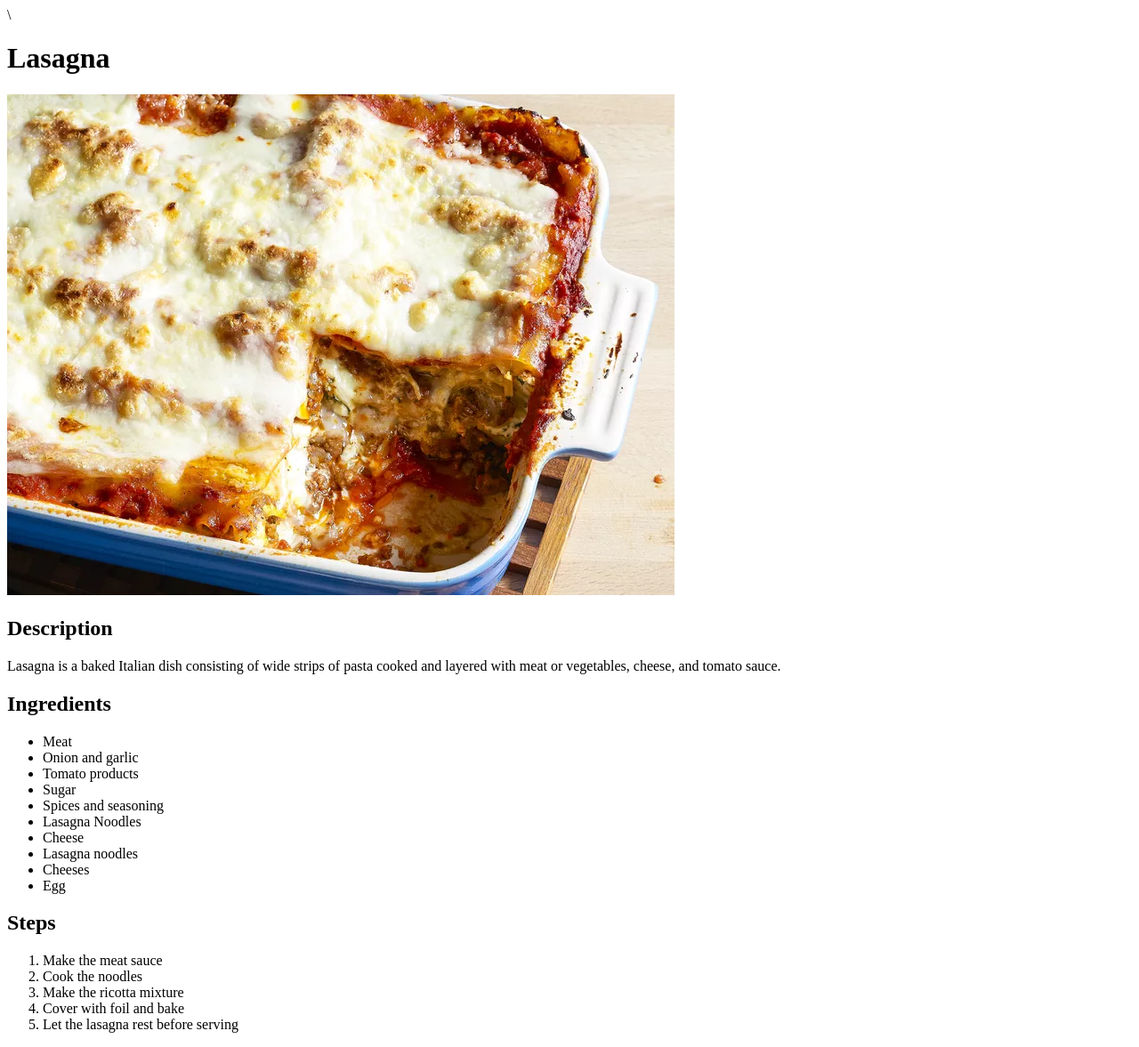
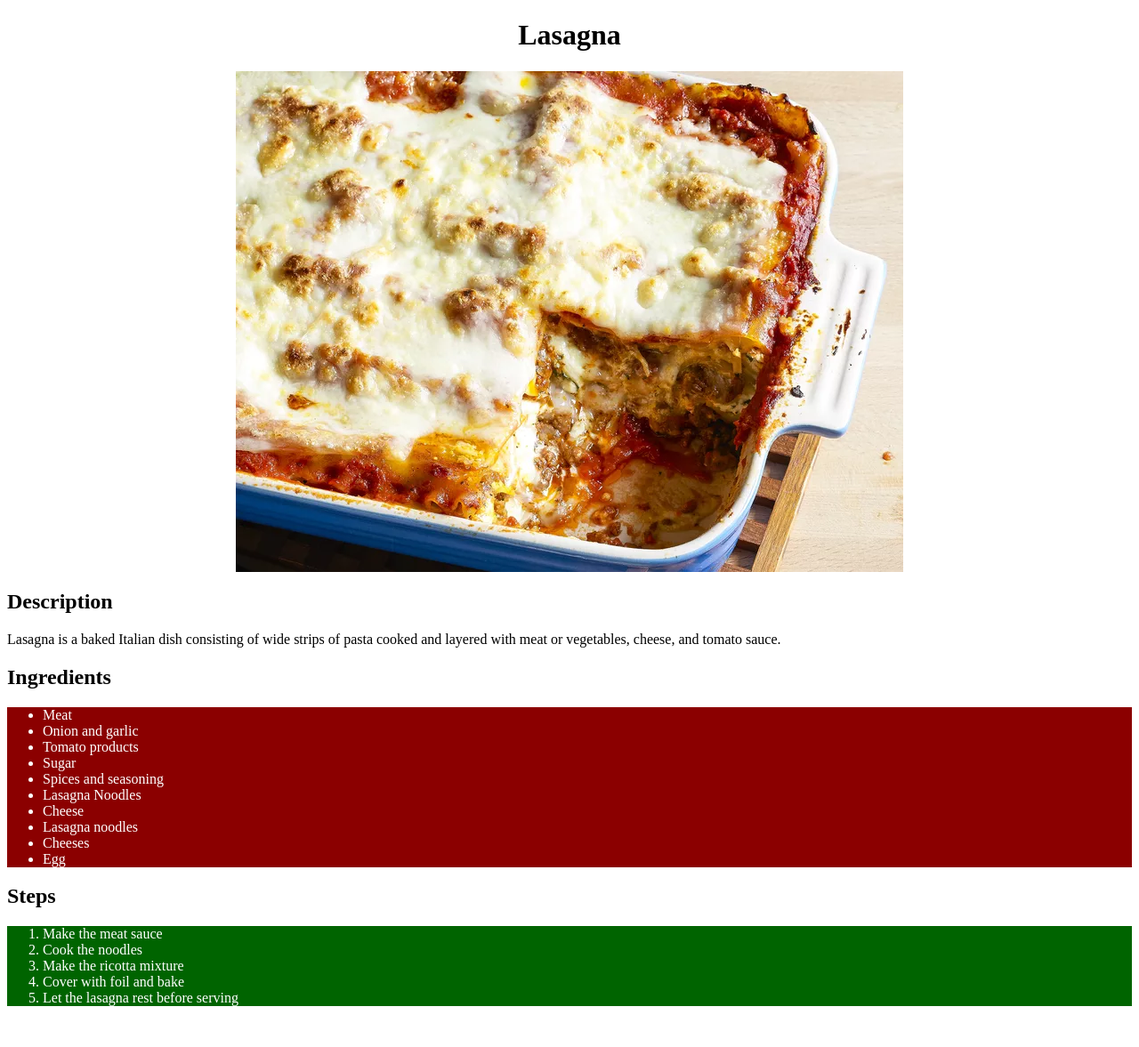
Before and after one commit to EffelZefanya/odin-receipts, a plain HTML site: page recipes/lasagna.html in a window 1280 px wide. Shown: the whole page at 89% size. After the commit the page ends 1147 px from the top, so only its background shows below. Drawn offline with Linux system fonts and the light colour scheme.

Commit message:
feat:center images and give background colors for list

```diff
--- a/recipes/lasagna.html
+++ b/recipes/lasagna.html
@@ -2,7 +2,7 @@
 <html lang="en">
 <head>
     <meta charset="UTF-8">
-    <meta name="viewport" content="width=device-width, initial-scale=1.0">\
+    <meta name="viewport" content="width=device-width, initial-scale=1.0">
     <link rel="stylesheet" href="../styling/style.css">
     <title>Lasagna</title>
 </head>
--- a/styling/style.css
+++ b/styling/style.css
@@ -0,0 +1,22 @@
+h1{
+    text-align: center;
+}
+
+ul{
+    background-color: darkred;
+    color: white;
+}
+
+ul a{
+    color: white;
+}
+
+ol{
+    background-color: darkgreen;
+    color: white;
+}
+
+img{
+    display: block;
+    margin: 0 auto;
+}
```
